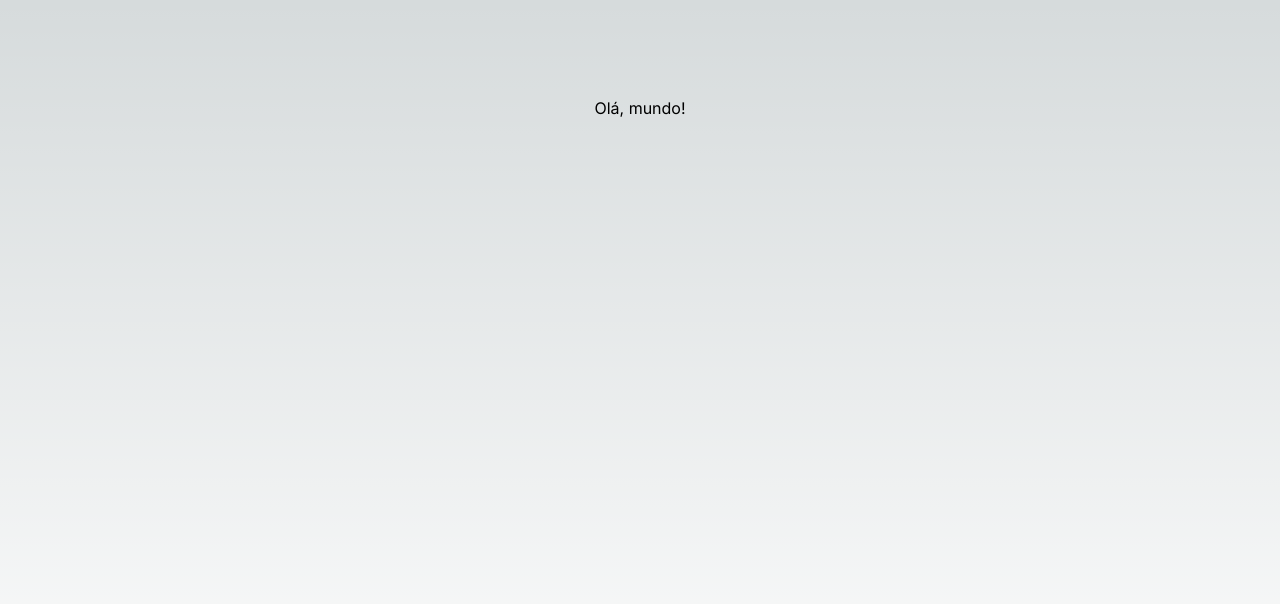
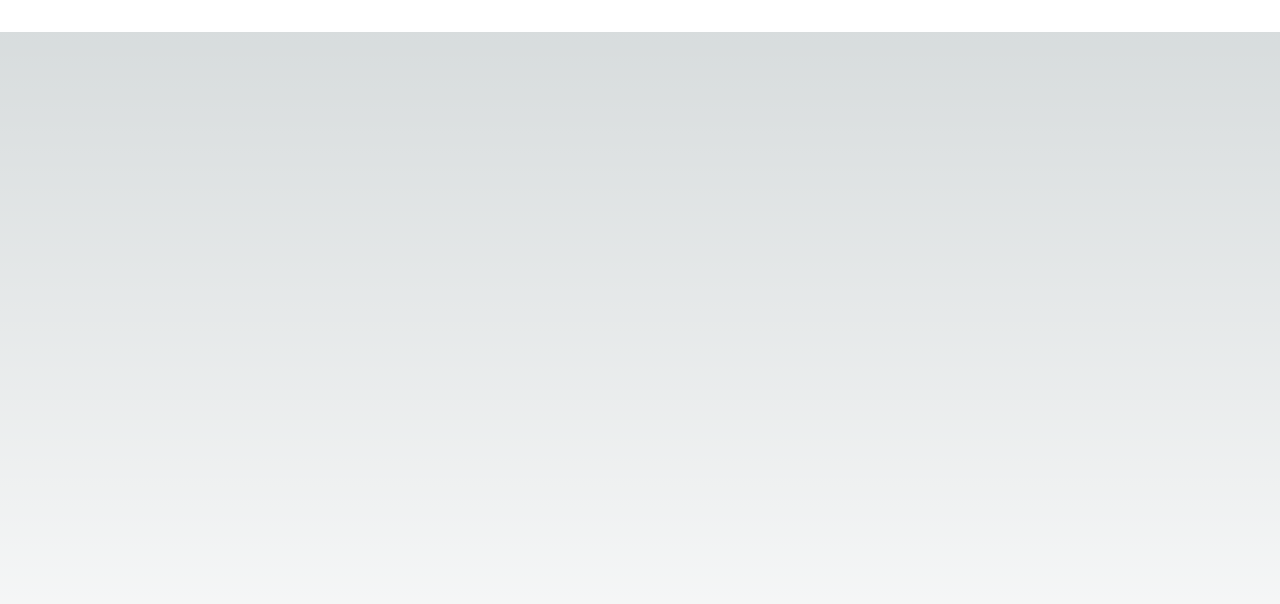
Before and after one commit to DevStartGame/info-beat, a Next.js app: page / in a window 1280 px wide. Shown: the top 604 px of the page. Built offline with nearby package versions, Linux system fonts and the light colour scheme.

Commit message:
feat(header): start of header component

```diff
--- a/src/app/page.js
+++ b/src/app/page.js
@@ -1,9 +1,9 @@
-import Image from 'next/image'
+import Header from "@/components/Header"
 
 export default function Home() {
   return (
     <main className="flex flex-col items-center justify-between min-h-screen p-24">
-      <div>Olá, mundo!</div>
+      <Header>/</Header>
     </main>
   )
 }
--- a/src/components/Header.js
+++ b/src/components/Header.js
@@ -0,0 +1,17 @@
+import Link from 'next/link';
+
+export default function Header() {
+    return (
+        <header className="bg-white p-4 fixed top-0 left-0 right-0">
+            <div className="container mx-auto">
+                <div classname="flex justify-center">
+
+
+
+                </div>
+
+            </div>
+
+        </header>
+    )
+}
```
